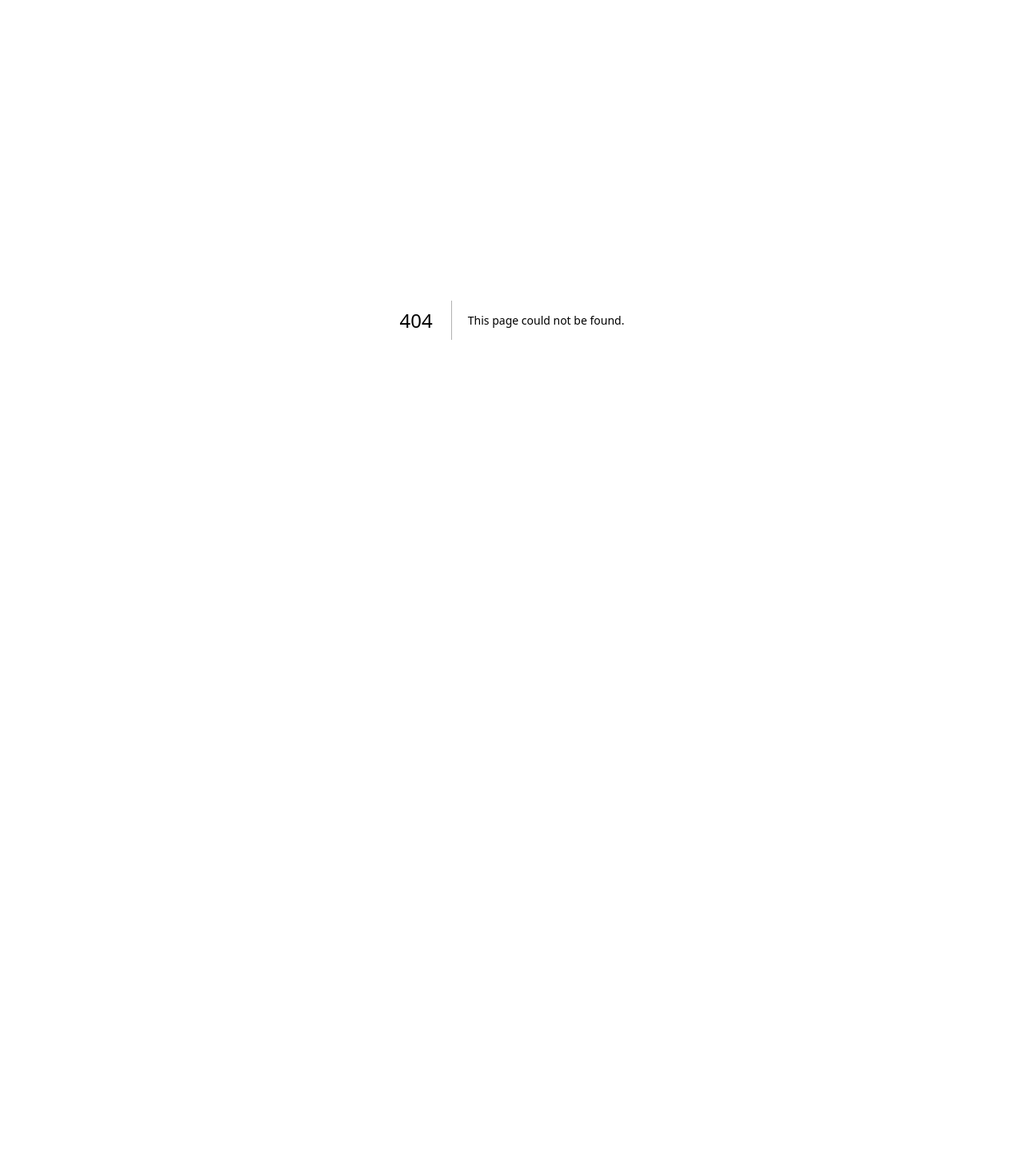
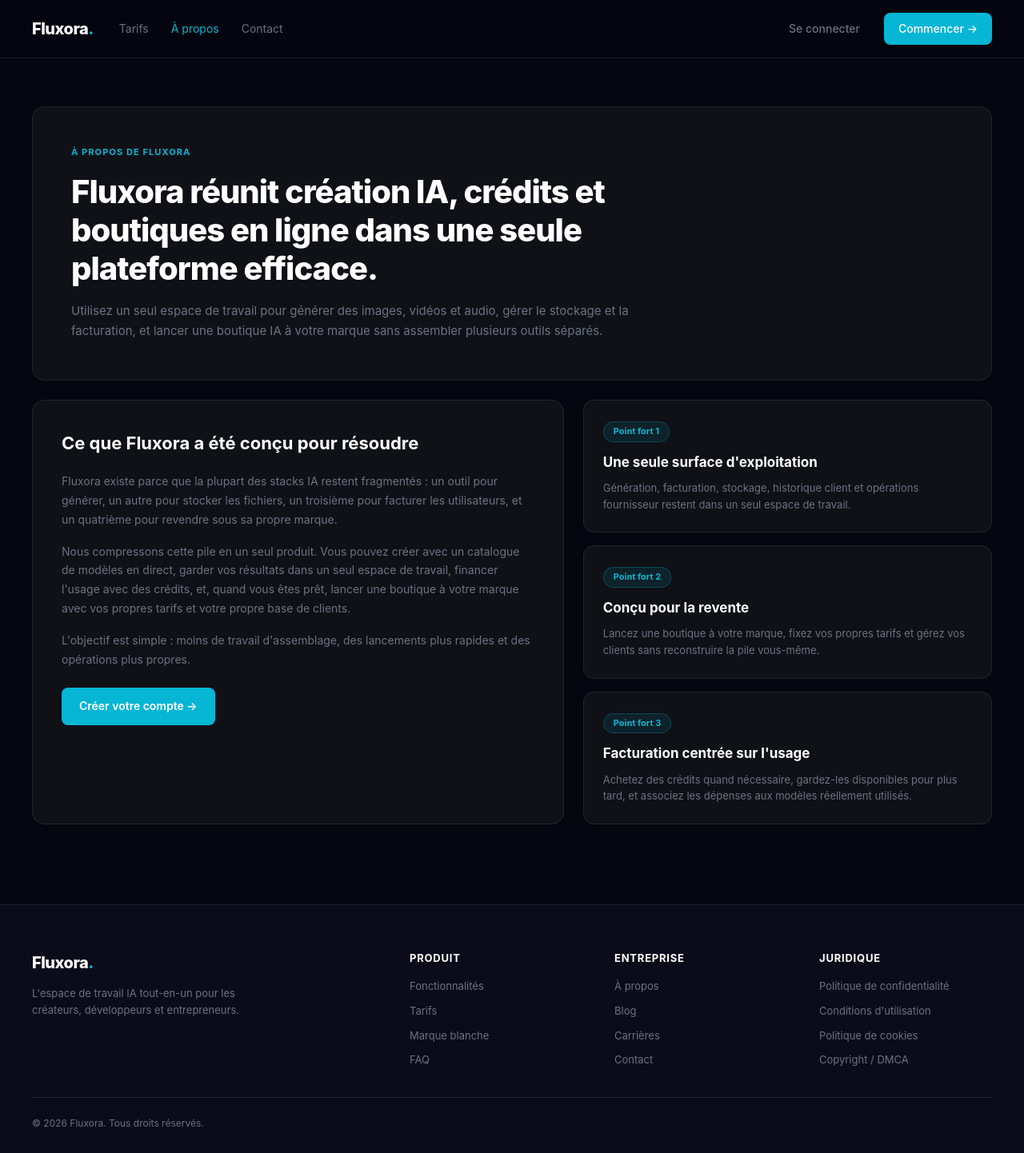
Before and after one commit to Fluxora2030/fluxora, a Next.js app: page /a-propos in a window 1280 px wide. Before the commit this address had no page. Shown: the whole page at 80% size. Before the commit the page ends 800 px from the top, so only its background shows below. Built offline with nearby package versions, Linux system fonts and the light colour scheme.

Commit message:
page a propos

```diff
--- /dev/null
+++ b/app/a-propos/page.tsx
@@ -0,0 +1,156 @@
+"use client";
+
+import Link from "next/link";
+
+export default function AProposPage() {
+  return (
+    <>
+      <style>{CSS}</style>
+      <nav className="ap-nav">
+        <div className="ap-nav__inner">
+          <Link href="/" className="ap-logo">Fluxora<span className="ap-logo__dot">.</span></Link>
+          <ul className="ap-nav__links">
+            <li><Link href="/#tarifs" className="ap-nav__link">Tarifs</Link></li>
+            <li><Link href="/a-propos" className="ap-nav__link ap-nav__link--active">À propos</Link></li>
+            <li><Link href="/contact" className="ap-nav__link">Contact</Link></li>
+          </ul>
+          <div className="ap-nav__actions">
+            <Link href="/login" className="ap-btn ap-btn--ghost">Se connecter</Link>
+            <Link href="/register" className="ap-btn ap-btn--primary">Commencer →</Link>
+          </div>
+        </div>
+      </nav>
+
+      <main className="ap-main">
+        <div className="ap-container">
+          <div className="ap-hero">
+            <div className="ap-tag">À PROPOS DE FLUXORA</div>
+            <h1 className="ap-hero__title">
+              Fluxora réunit création IA, crédits et boutiques en ligne dans une seule plateforme efficace.
+            </h1>
+            <p className="ap-hero__sub">
+              Utilisez un seul espace de travail pour générer des images, vidéos et audio, gérer le stockage et la facturation, et lancer une boutique IA à votre marque sans assembler plusieurs outils séparés.
+            </p>
+          </div>
+
+          <div className="ap-grid">
+            <div className="ap-card ap-card--large">
+              <h2 className="ap-card__title">Ce que Fluxora a été conçu pour résoudre</h2>
+              <p className="ap-card__text">
+                Fluxora existe parce que la plupart des stacks IA restent fragmentés : un outil pour générer, un autre pour stocker les fichiers, un troisième pour facturer les utilisateurs, et un quatrième pour revendre sous sa propre marque.
+              </p>
+              <p className="ap-card__text">
+                Nous compressons cette pile en un seul produit. Vous pouvez créer avec un catalogue de modèles en direct, garder vos résultats dans un seul espace de travail, financer l&apos;usage avec des crédits, et, quand vous êtes prêt, lancer une boutique à votre marque avec vos propres tarifs et votre propre base de clients.
+              </p>
+              <p className="ap-card__text">
+                L&apos;objectif est simple : moins de travail d&apos;assemblage, des lancements plus rapides et des opérations plus propres.
+              </p>
+              <Link href="/register" className="ap-link-btn">Créer votre compte →</Link>
+            </div>
+
+            <div className="ap-points">
+              {[
+                { tag: "Point fort 1", title: "Une seule surface d'exploitation", desc: "Génération, facturation, stockage, historique client et opérations fournisseur restent dans un seul espace de travail." },
+                { tag: "Point fort 2", title: "Conçu pour la revente", desc: "Lancez une boutique à votre marque, fixez vos propres tarifs et gérez vos clients sans reconstruire la pile vous-même." },
+                { tag: "Point fort 3", title: "Facturation centrée sur l'usage", desc: "Achetez des crédits quand nécessaire, gardez-les disponibles pour plus tard, et associez les dépenses aux modèles réellement utilisés." },
+              ].map(p => (
+                <div key={p.tag} className="ap-point">
+                  <div className="ap-point__tag">{p.tag}</div>
+                  <h3 className="ap-point__title">{p.title}</h3>
+                  <p className="ap-point__desc">{p.desc}</p>
+                </div>
+              ))}
+            </div>
+          </div>
+        </div>
+      </main>
+
+      <footer className="ap-footer">
+        <div className="ap-container ap-footer__inner">
+          <div className="ap-footer__brand">
+            <span className="ap-logo">Fluxora<span className="ap-logo__dot">.</span></span>
+            <p className="ap-footer__tagline">L&apos;espace de travail IA tout-en-un pour les créateurs, développeurs et entrepreneurs.</p>
+          </div>
+          {[
+            { title: "Produit", links: [["Fonctionnalités","/"], ["Tarifs","/#tarifs"], ["Marque blanche","/"], ["FAQ","/"]] },
+            { title: "Entreprise", links: [["À propos","/a-propos"], ["Blog","/"], ["Carrières","/"], ["Contact","/contact"]] },
+            { title: "Juridique", links: [["Politique de confidentialité","/"], ["Conditions d'utilisation","/"], ["Politique de cookies","/"], ["Copyright / DMCA","/"]] },
+          ].map(col => (
+            <div key={col.title} className="ap-footer__col">
+              <h4 className="ap-footer__col-title">{col.title}</h4>
+              {col.links.map(([l, href]) => <Link key={l} href={href} className="ap-footer__link">{l}</Link>)}
+            </div>
+          ))}
+        </div>
+        <div className="ap-container ap-footer__bottom">
+          <span>© 2026 Fluxora. Tous droits réservés.</span>
+        </div>
+      </footer>
+    </>
+  );
+}
+
+const CSS = `
+  *, *::before, *::after { box-sizing: border-box; margin: 0; padding: 0; }
+  :root {
+    --bg: #060610; --surface: #0f1117; --border: rgba(255,255,255,0.08);
+    --text: #e8e8f0; --muted: #6b7280; --accent: #06b6d4;
+  }
+  body { background: var(--bg); color: var(--text); font-family: 'Inter', sans-serif; line-height: 1.6; }
+
+  .ap-nav { position: sticky; top: 0; z-index: 50; background: rgba(6,6,16,.9); backdrop-filter: blur(20px); border-bottom: 1px solid var(--border); padding: 16px 40px; }
+  .ap-nav__inner { max-width: 1200px; margin: 0 auto; display: flex; align-items: center; gap: 32px; }
+  .ap-logo { font-weight: 800; font-size: 20px; color: #fff; text-decoration: none; letter-spacing: -0.5px; }
+  .ap-logo__dot { color: var(--accent); }
+  .ap-nav__links { display: flex; gap: 28px; list-style: none; flex: 1; }
+  .ap-nav__link { color: var(--muted); text-decoration: none; font-size: 14px; transition: color .2s; }
+  .ap-nav__link:hover, .ap-nav__link--active { color: var(--accent); }
+  .ap-nav__actions { display: flex; gap: 12px; margin-left: auto; }
+  .ap-btn { padding: 9px 18px; border-radius: 8px; font-size: 14px; font-weight: 500; text-decoration: none; transition: all .2s; }
+  .ap-btn--ghost { color: var(--muted); }
+  .ap-btn--ghost:hover { color: var(--text); }
+  .ap-btn--primary { background: var(--accent); color: #fff; }
+  .ap-btn--primary:hover { background: #0891b2; }
+
+  .ap-main { padding: 60px 40px 100px; }
+  .ap-container { max-width: 1200px; margin: 0 auto; }
+
+  .ap-hero { background: var(--surface); border: 1px solid var(--border); border-radius: 16px; padding: 48px; margin-bottom: 24px; }
+  .ap-tag { font-size: 11px; color: var(--accent); font-weight: 700; letter-spacing: .1em; text-transform: uppercase; margin-bottom: 16px; }
+  .ap-hero__title { font-size: clamp(28px, 3.2vw, 40px); font-weight: 800; color: #fff; letter-spacing: -1px; line-height: 1.2; margin-bottom: 16px; max-width: 800px; }
+  .ap-hero__sub { font-size: 15px; color: var(--muted); max-width: 700px; line-height: 1.7; }
+
+  .ap-grid { display: grid; grid-template-columns: 1.3fr 1fr; gap: 24px; }
+  .ap-card { background: var(--surface); border: 1px solid var(--border); border-radius: 16px; padding: 36px; }
+  .ap-card__title { font-size: 22px; font-weight: 700; color: #fff; margin-bottom: 18px; }
+  .ap-card__text { font-size: 14px; color: var(--muted); margin-bottom: 16px; line-height: 1.7; }
+  .ap-link-btn { display: inline-flex; align-items: center; gap: 6px; background: var(--accent); color: #fff; padding: 12px 22px; border-radius: 8px; text-decoration: none; font-size: 14px; font-weight: 600; margin-top: 8px; transition: background .2s; }
+  .ap-link-btn:hover { background: #0891b2; }
+
+  .ap-points { display: flex; flex-direction: column; gap: 16px; }
+  .ap-point { background: var(--surface); border: 1px solid var(--border); border-radius: 14px; padding: 24px; }
+  .ap-point__tag { display: inline-block; background: rgba(6,182,212,.1); border: 1px solid rgba(6,182,212,.25); color: var(--accent); font-size: 11px; font-weight: 700; padding: 3px 12px; border-radius: 100px; margin-bottom: 12px; }
+  .ap-point__title { font-size: 17px; font-weight: 700; color: #fff; margin-bottom: 8px; }
+  .ap-point__desc { font-size: 13px; color: var(--muted); line-height: 1.6; }
+
+  .ap-footer { background: #0b0b1a; border-top: 1px solid var(--border); padding: 56px 40px 28px; }
+  .ap-footer__inner { display: grid; grid-template-columns: 2fr 1fr 1fr 1fr; gap: 40px; margin-bottom: 36px; }
+  .ap-footer__tagline { color: var(--muted); font-size: 13px; line-height: 1.6; margin-top: 12px; max-width: 280px; }
+  .ap-footer__col { display: flex; flex-direction: column; gap: 10px; }
+  .ap-footer__col-title { font-size: 13px; font-weight: 700; color: #fff; text-transform: uppercase; letter-spacing: .06em; margin-bottom: 4px; }
+  .ap-footer__link { color: var(--muted); font-size: 13px; text-decoration: none; transition: color .2s; }
+  .ap-footer__link:hover { color: var(--text); }
+  .ap-footer__bottom { padding-top: 22px; border-top: 1px solid var(--border); font-size: 12px; color: var(--muted); }
+
+  @media (max-width: 900px) {
+    .ap-grid { grid-template-columns: 1fr; }
+    .ap-nav__links { display: none; }
+    .ap-footer__inner { grid-template-columns: 1fr 1fr; }
+  }
+  @media (max-width: 600px) {
+    .ap-main { padding: 40px 20px 60px; }
+    .ap-hero { padding: 28px; }
+    .ap-footer { padding: 40px 20px 24px; }
+    .ap-footer__inner { grid-template-columns: 1fr; }
+  }
+`;
```
